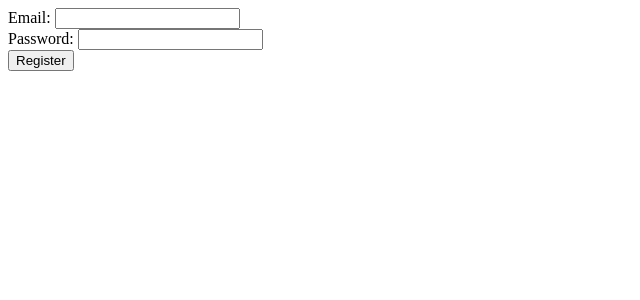
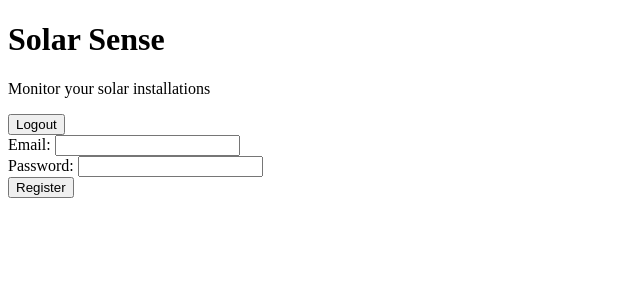
Before and after one commit to deepakdevfile/solarsense-frontend, a Next.js app: page /register in a window 1280 px wide. Shown: the top 300 px of the page, without its empty margins (0-640 px from the left). Built offline with nearby package versions, Linux system fonts and the light colour scheme; no server answers.

Commit message:
C4: Implemented Logout feature

```diff
--- a/actions.ts
+++ b/actions.ts
@@ -1,4 +1,5 @@
 import { METHODS } from "http";
+import { redirect } from "next/dist/server/api-utils";
 
 const API = process.env.NEXT_PUBLIC_API_URL
 
@@ -53,3 +54,15 @@ export async function loginUser(formData: FormData){
         console.log((error as Error).message)
     }
 }
+
+export async function logoutUser(){
+    console.log("send it to backend")
+
+    try{
+        const res = await api("/auth/logout", {
+            method: "POST",
+        })
+    } catch(error){
+        console.log((error as Error).message)
+    }
+}
--- a/app/layout.tsx
+++ b/app/layout.tsx
@@ -1,5 +1,6 @@
 import type { Metadata } from "next";
 // import "./globals.css";
+import NavBar from "@/ui/navbar";
 
 export const metadata: Metadata = {
   title: "SolarSense App",
@@ -8,10 +9,13 @@ export const metadata: Metadata = {
 
 export default function RootLayout({ children }: LayoutProps<"/">) {
   return (
-    <html
-      lang="en"
-    >
-      <body>{children}</body>
+    <html lang="en">
+      <body>
+        <header>
+          <NavBar />
+        </header>
+        <main>{children}</main>
+      </body>
     </html>
   );
 }
--- /dev/null
+++ b/ui/buttons.tsx
@@ -0,0 +1,15 @@
+'use client'
+
+import { logoutUser } from "@/actions";
+
+function handleClick(){
+    console.log("Button works, implement functionality from actions");
+}
+
+export function LogoutButton(){
+    return(
+        <button onClick={logoutUser}>
+            Logout
+        </button>
+    )
+}
--- /dev/null
+++ b/ui/navbar.tsx
@@ -0,0 +1,13 @@
+import { LogoutButton } from "./buttons";
+
+export default function NavBar(){
+    return (
+      <>
+        <div>
+          <h1>Solar Sense</h1>
+          <p>Monitor your solar installations</p>
+        </div>
+        <LogoutButton />
+      </>
+    );
+}
```
